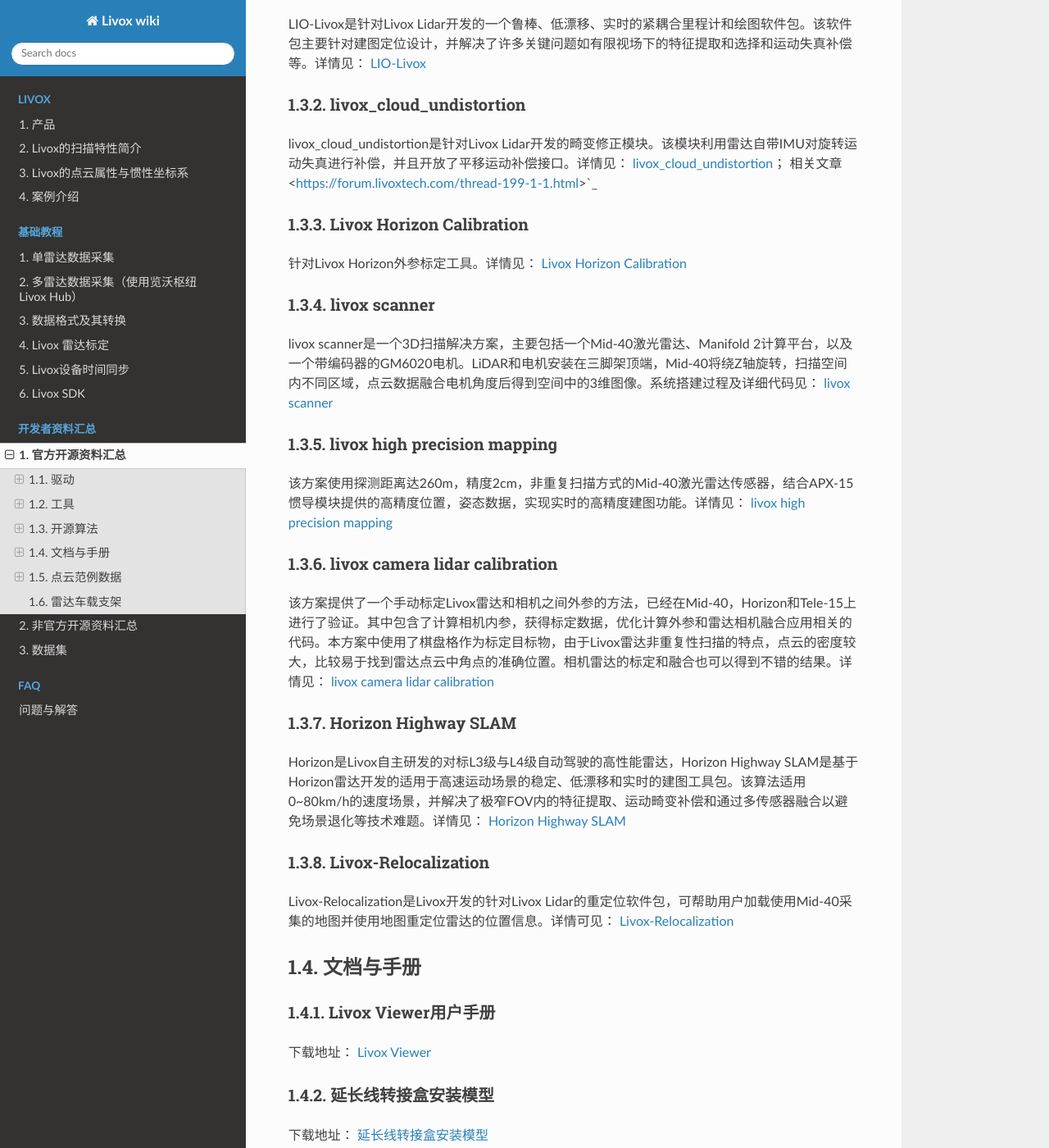
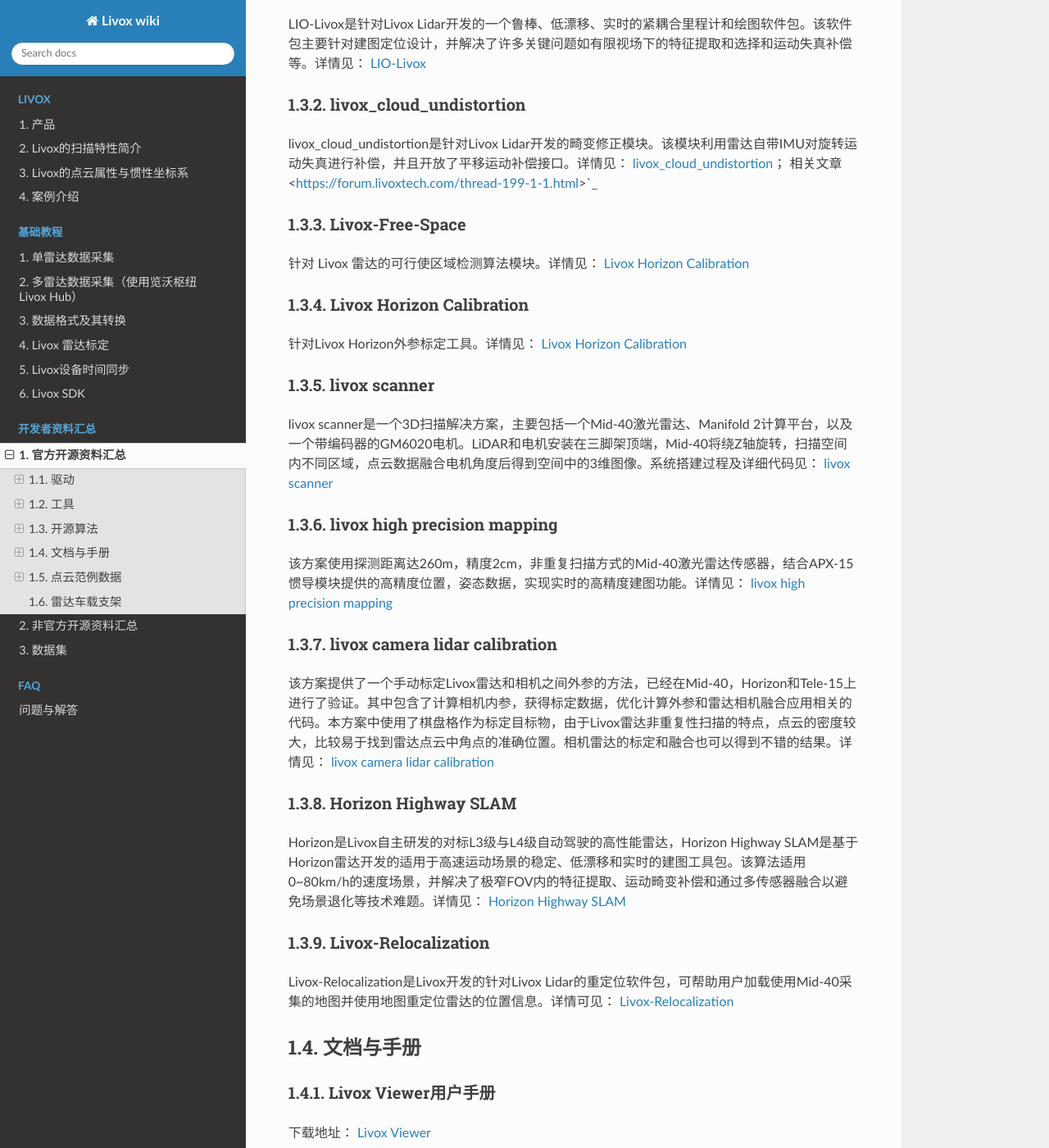
Before and after one commit to Livox-SDK/livox_wiki_cn, a Sphinx documentation site: the page built from source/data_summary/Livox_data_summary.rst, in a window 1280 px wide and 1400 px high, scrolled down 1057 px. Shown: the whole window at 82% size. Built offline with Sphinx 7.4.7 and the Read the Docs theme 2.0.0, drawn with Linux system fonts in a browser that asks for light colours.

Commit message:
Update Livox_data_summary.rst

```diff
--- a/source/data_summary/Livox_data_summary.rst
+++ b/source/data_summary/Livox_data_summary.rst
@@ -47,6 +47,12 @@
 livox_cloud_undistortion是针对Livox Lidar开发的畸变修正模块。该模块利用雷达自带IMU对旋转运动失真进行补偿，并且开放了平移运动补偿接口。详情见：
 `livox_cloud_undistortion <https://github.com/Livox-SDK/livox_cloud_undistortion>`_；
 相关文章 <https://forum.livoxtech.com/thread-199-1-1.html>`_
+
+Livox-Free-Space
+~~~~~~~~~~~~~~~~~~~~~~~~~~~~~~~~~~~~~~~~~~~~~~~~~~~~~~~~~~~~~~~~~~
+
+针对 Livox 雷达的可行使区域检测算法模块。详情见：
+`Livox Horizon Calibration <https://github.com/Livox-SDK/livox_free_space>`_
 
 Livox Horizon Calibration
 ~~~~~~~~~~~~~~~~~~~~~~~~~~~~~~~~~~~~~~~~~~~~~~~~~~~~~~~~~~~~~~~~~~
```
